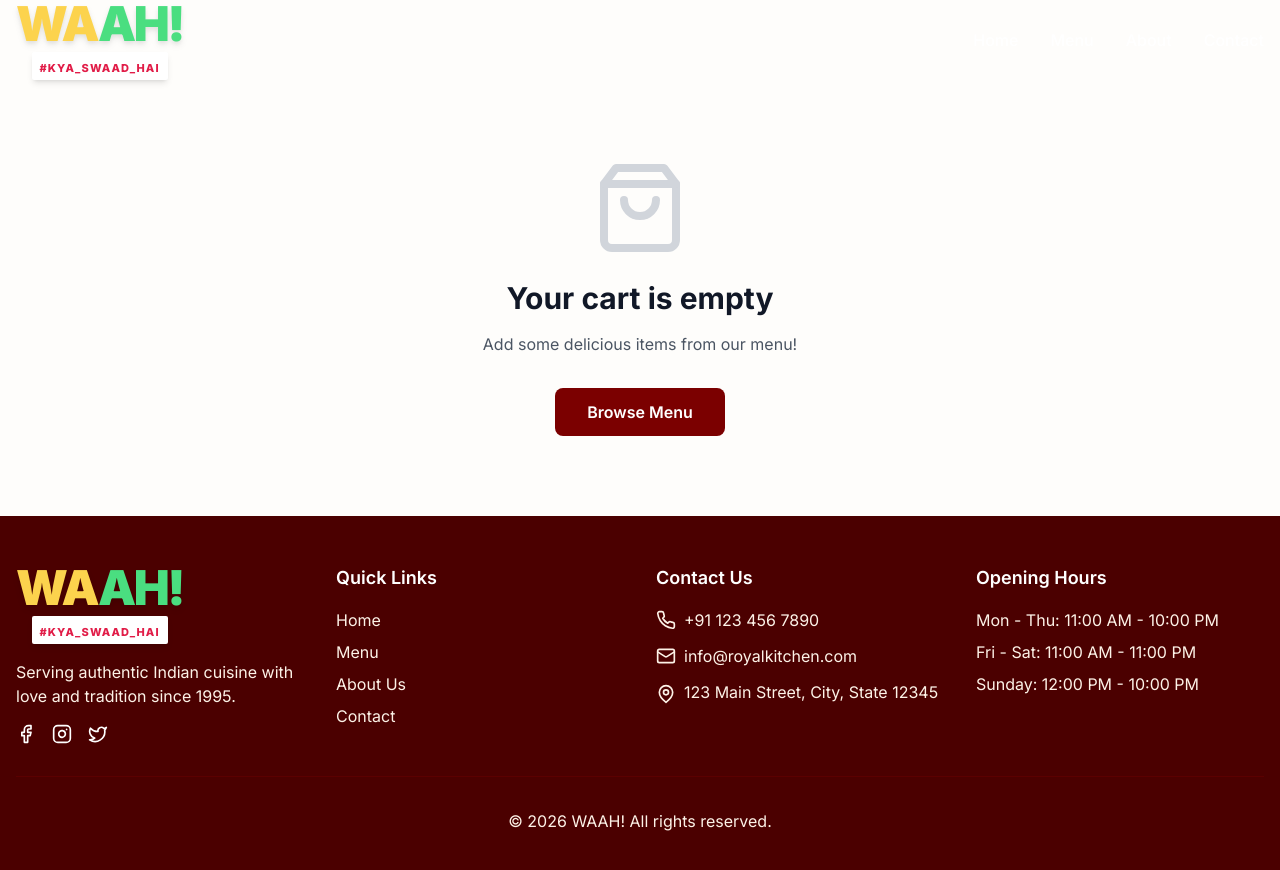
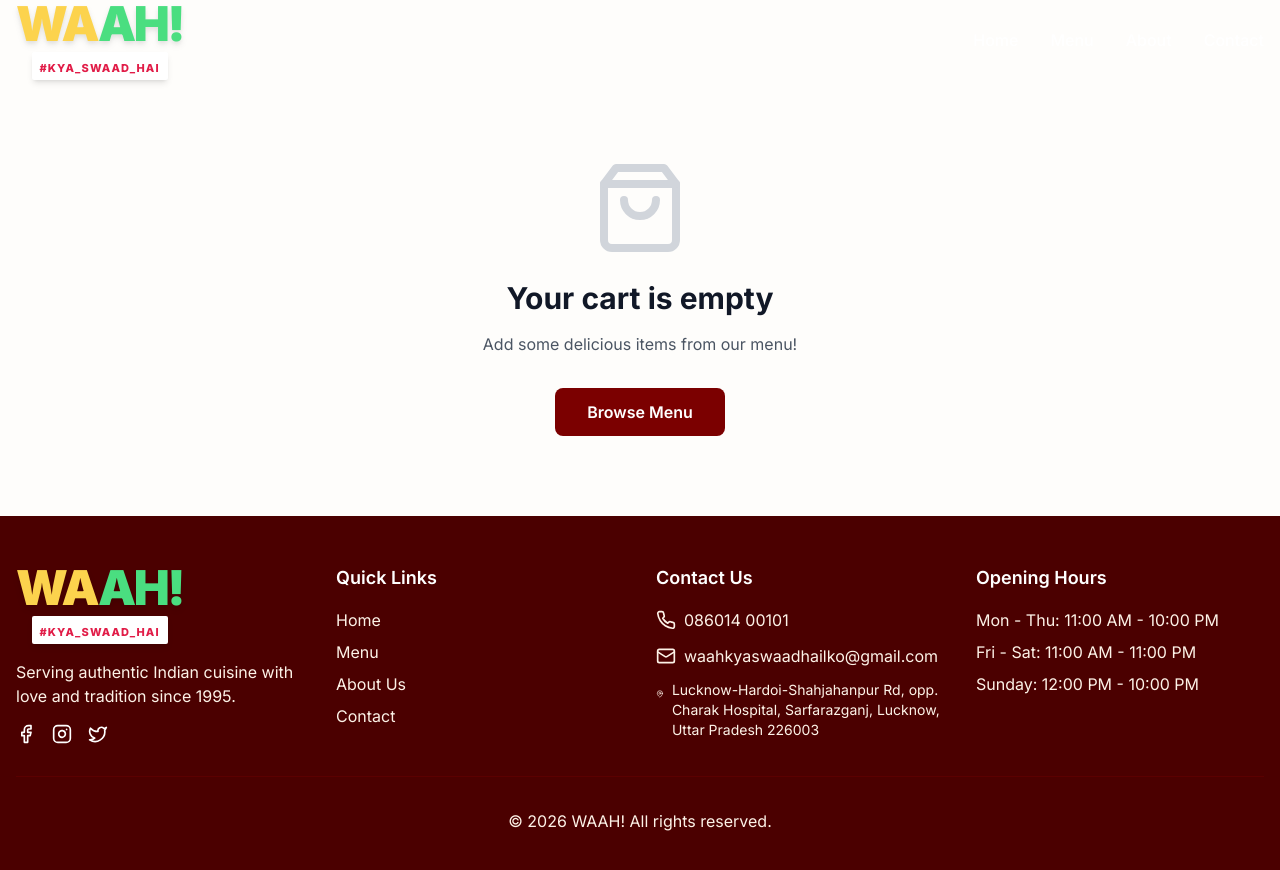
Before and after one commit to shashikantkulture/restaurant-website, a Next.js app: page /cart in a window 1280 px wide. Shown: the top 870 px of the page. Built offline with nearby package versions, Linux system fonts and the light colour scheme.

Commit message:
Update contact info and brand name to Waah Kya Swaad Hai

```diff
--- a/app/about/page.tsx
+++ b/app/about/page.tsx
@@ -34,9 +34,9 @@
               viewport={{ once: true }}
               className="prose prose-lg max-w-none"
             >
-              <h2 className="text-4xl font-serif font-bold text-maroon-800 mb-6">Welcome to Royal Kitchen</h2>
+              <h2 className="text-4xl font-serif font-bold text-maroon-800 mb-6">Welcome to Waah Kya Swaad Hai</h2>
               <p className="text-lg text-gray-700 mb-6 leading-relaxed">
-                For over three decades, Royal Kitchen has been a beacon of authentic Indian cuisine,
+                For over three decades, Waah Kya Swaad Hai has been a beacon of authentic Indian cuisine,
                 bringing the rich flavors and traditions of India to food lovers around the world.
                 Our journey began in 1995 when our founder, a passionate chef with a vision,
                 decided to share the culinary heritage passed down through generations.
--- a/app/checkout/page.tsx
+++ b/app/checkout/page.tsx
@@ -78,7 +78,7 @@
         key: process.env.NEXT_PUBLIC_RAZORPAY_KEY_ID,
         amount: Math.round(getTotal() * 100), // Amount in paise
         currency: 'INR',
-        name: 'Royal Kitchen',
+        name: 'Waah Kya Swaad Hai',
         description: 'Order Payment',
         order_id: data.razorpayOrderId,
         handler: async function (response: any) {
--- a/app/contact/page.tsx
+++ b/app/contact/page.tsx
@@ -152,8 +152,8 @@
                   </div>
                   <div>
                     <h3 className="font-semibold text-gray-900 mb-1">Phone</h3>
-                    <a href="tel:+911234567890" className="text-gray-600 hover:text-maroon-600">
-                      +91 123 456 7890
+                    <a href="tel:08601400101" className="text-gray-600 hover:text-maroon-600">
+                      086014 00101
                     </a>
                   </div>
                 </div>
@@ -164,8 +164,8 @@
                   </div>
                   <div>
                     <h3 className="font-semibold text-gray-900 mb-1">Email</h3>
-                    <a href="mailto:info@royalkitchen.com" className="text-gray-600 hover:text-maroon-600">
-                      info@royalkitchen.com
+                    <a href="mailto:waahkyaswaadhailko@gmail.com" className="text-gray-600 hover:text-maroon-600">
+                      waahkyaswaadhailko@gmail.com
                     </a>
                   </div>
                 </div>
@@ -177,9 +177,9 @@
                   <div>
                     <h3 className="font-semibold text-gray-900 mb-1">Address</h3>
                     <p className="text-gray-600">
-                      123 Main Street<br />
-                      City, State 12345<br />
-                      India
+                      Lucknow-Hardoi-Shahjahanpur Rd, opp. Charak Hospital,<br />
+                      Sarfarazganj, Lucknow,<br />
+                      Uttar Pradesh 226003
                     </p>
                   </div>
                 </div>
@@ -187,7 +187,7 @@
 
               {/* WhatsApp Button */}
               <a
-                href="https://wa.me/911234567890"
+                href="https://wa.me/918601400101"
                 target="_blank"
                 rel="noopener noreferrer"
                 className="inline-flex items-center gap-2 bg-green-500 hover:bg-green-600 text-white px-6 py-3 rounded-lg font-semibold transition-colors"
--- a/components/Footer.tsx
+++ b/components/Footer.tsx
@@ -70,19 +70,19 @@
             <ul className="space-y-3">
               <li className="flex items-center gap-2 text-cream-200">
                 <Phone className="w-5 h-5" />
-                <a href="tel:+911234567890" className="hover:text-gold-400 transition-colors">
-                  +91 123 456 7890
+                <a href="tel:08601400101" className="hover:text-gold-400 transition-colors">
+                  086014 00101
                 </a>
               </li>
               <li className="flex items-center gap-2 text-cream-200">
                 <Mail className="w-5 h-5" />
-                <a href="mailto:info@royalkitchen.com" className="hover:text-gold-400 transition-colors">
-                  info@royalkitchen.com
+                <a href="mailto:waahkyaswaadhailko@gmail.com" className="hover:text-gold-400 transition-colors">
+                  waahkyaswaadhailko@gmail.com
                 </a>
               </li>
               <li className="flex items-start gap-2 text-cream-200">
                 <MapPin className="w-5 h-5 mt-1" />
-                <span>123 Main Street, City, State 12345</span>
+                <span className="text-sm">Lucknow-Hardoi-Shahjahanpur Rd, opp. Charak Hospital, Sarfarazganj, Lucknow, Uttar Pradesh 226003</span>
               </li>
             </ul>
           </div>
```
Also changed, not shown: 1 other file (tests, documents, lock files or other folders).
